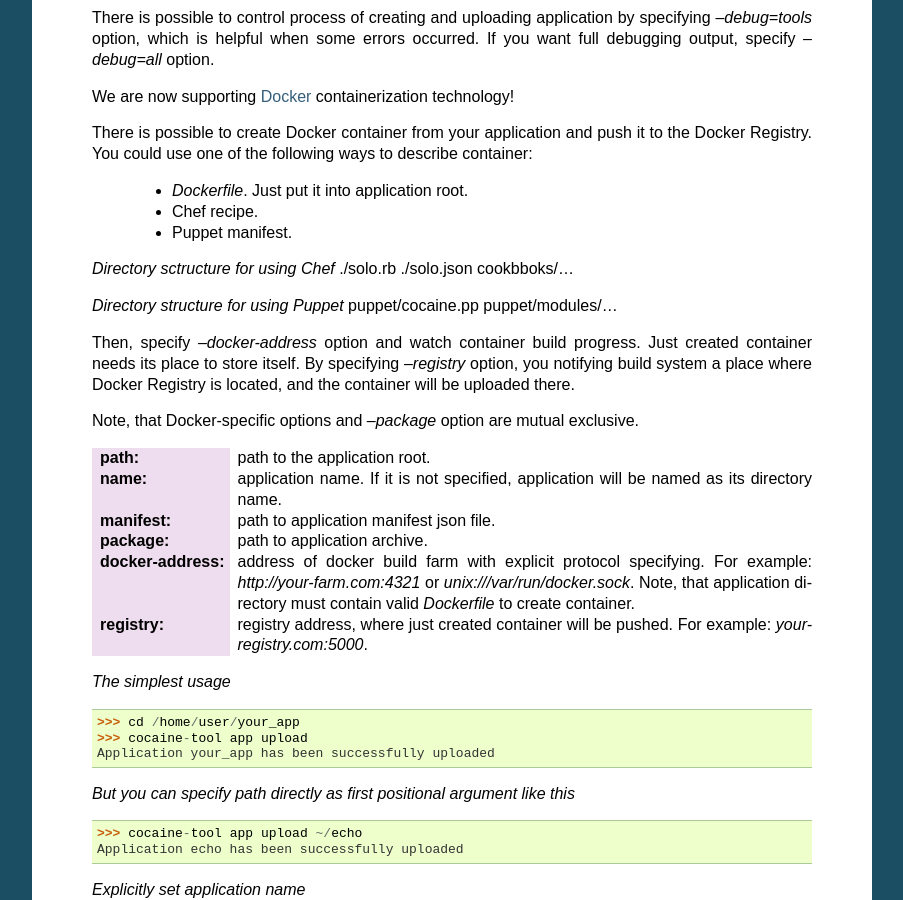
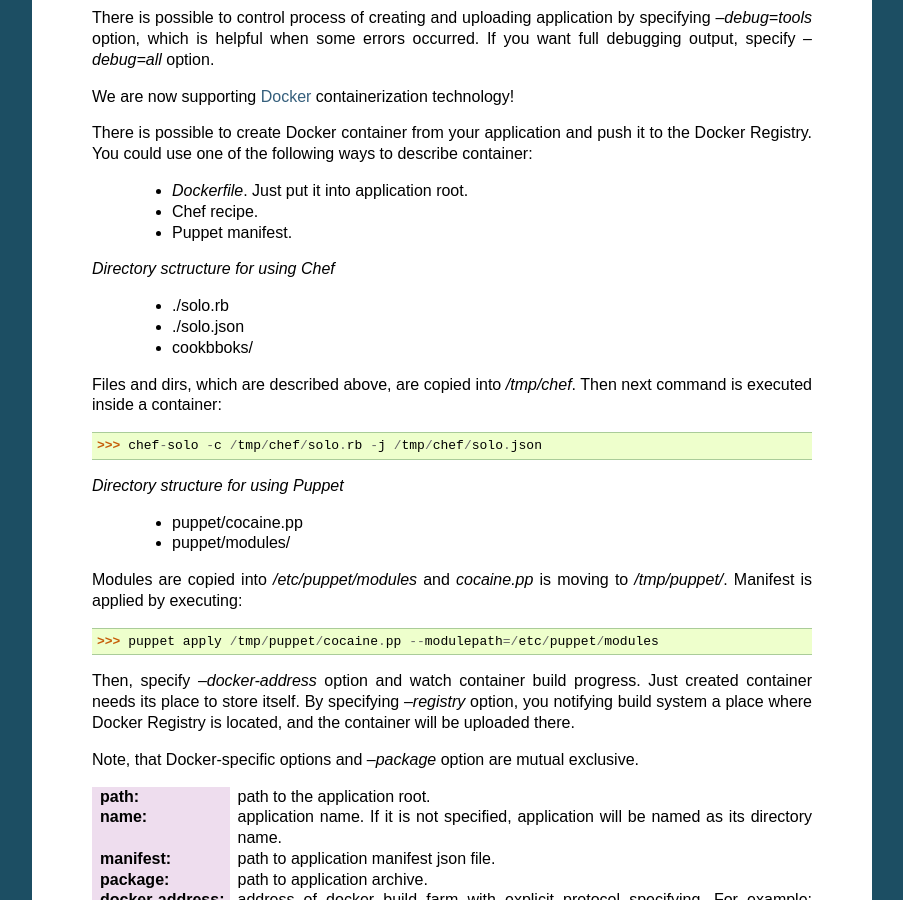
Before and after one commit to cocaine/cocaine-tools, a Sphinx documentation site: the page built from docs/tools.rst, in a window 1280 px wide and 900 px high, scrolled down 2465 px. Shown: the whole window, without its empty margins (198-1101 px from the left). Built offline with Sphinx 7.4.7, drawn with Linux system fonts in a browser that asks for light colours.

Commit message:
Improve docs about upload application using Chef/Puppet

```diff
--- a/docs/tools.rst
+++ b/docs/tools.rst
@@ -137,18 +137,29 @@
 
     There is possible to create Docker container from your application and push it to the Docker Registry.
     You could use one of the following ways to describe container:
+
       + `Dockerfile`. Just put it into application root.
       + Chef recipe.
       + Puppet manifest.
 
     *Directory sctructure for using Chef*
-    ./solo.rb
-    ./solo.json
-    cookbboks/...
+
+      + ./solo.rb
+      + ./solo.json
+      + cookbboks/
+
+    Files and dirs, which are described above, are copied into `/tmp/chef`. Then next command is executed inside a container:
+
+    >>> chef-solo -c /tmp/chef/solo.rb -j /tmp/chef/solo.json
 
     *Directory structure for using Puppet*
-    puppet/cocaine.pp
-    puppet/modules/...
+
+      + puppet/cocaine.pp
+      + puppet/modules/
+
+    Modules are copied into `/etc/puppet/modules` and `cocaine.pp` is moving to `/tmp/puppet/`. Manifest is applied by executing:
+
+    >>> puppet apply /tmp/puppet/cocaine.pp --modulepath=/etc/puppet/modules
 
     Then, specify `--docker-address` option and watch container build progress.
     Just created container needs its place to store itself. By specifying `--registry` option, you notifying build
```
